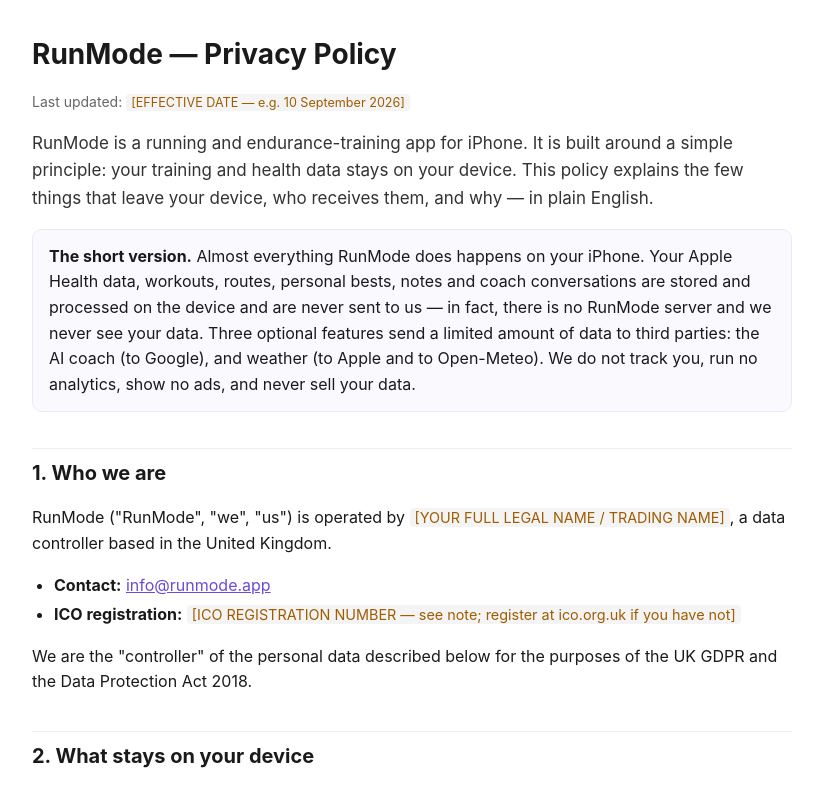
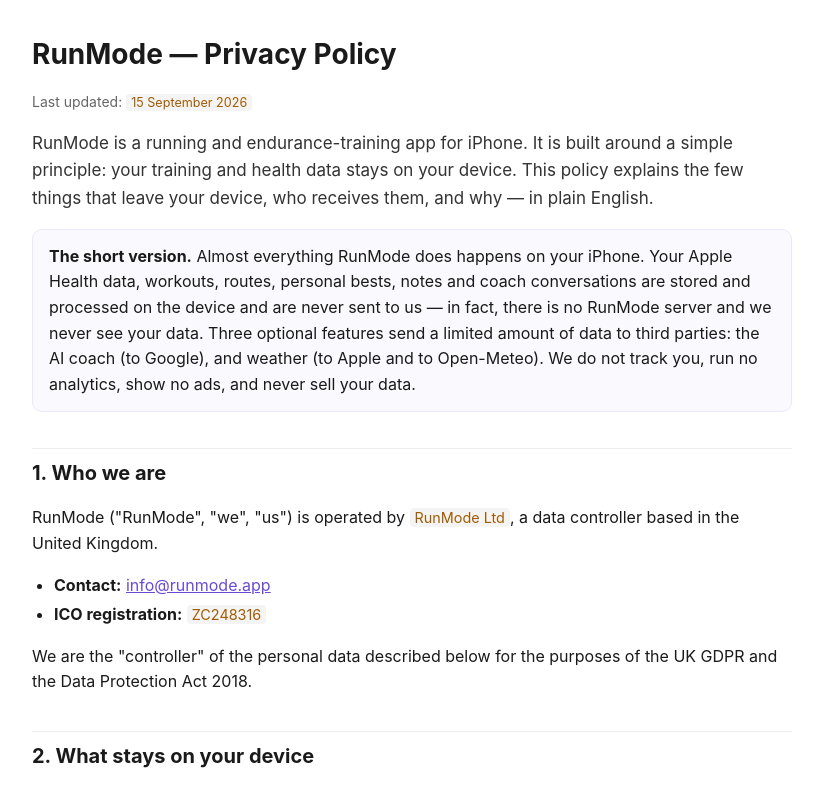
Before and after one commit to ahs786-web/runmode-site, a plain HTML site: page privacy/index.html in a window 1280 px wide. Shown: the top 785 px of the page, without its empty margins (228-1051 px from the left). Drawn offline with Linux system fonts and the light colour scheme.

Commit message:
Fill privacy policy placeholders: effective date, legal name, ICO reg number

```diff
--- a/privacy/index.html
+++ b/privacy/index.html
@@ -31,7 +31,7 @@
 <body>
 
 <h1>RunMode — Privacy Policy</h1>
-<p class="updated">Last updated: <span class="placeholder">[EFFECTIVE DATE — e.g. 10 September 2026]</span></p>
+<p class="updated">Last updated: <span class="placeholder">15 September 2026</span></p>
 
 <p class="lead">RunMode is a running and endurance-training app for iPhone. It is built around a simple principle: your training and health data stays on your device. This policy explains the few things that leave your device, who receives them, and why — in plain English.</p>
 
@@ -40,10 +40,10 @@
 </div>
 
 <h2>1. Who we are</h2>
-<p>RunMode ("RunMode", "we", "us") is operated by <span class="placeholder">[YOUR FULL LEGAL NAME / TRADING NAME]</span>, a data controller based in the United Kingdom.</p>
+<p>RunMode ("RunMode", "we", "us") is operated by <span class="placeholder">RunMode Ltd</span>, a data controller based in the United Kingdom.</p>
 <ul>
   <li><strong>Contact:</strong> <a href="mailto:info@runmode.app">info@runmode.app</a></li>
-  <li><strong>ICO registration:</strong> <span class="placeholder">[ICO REGISTRATION NUMBER — see note; register at ico.org.uk if you have not]</span></li>
+  <li><strong>ICO registration:</strong> <span class="placeholder">ZC248316</span></li>
 </ul>
 <p>We are the "controller" of the personal data described below for the purposes of the UK GDPR and the Data Protection Act 2018.</p>
 
```
